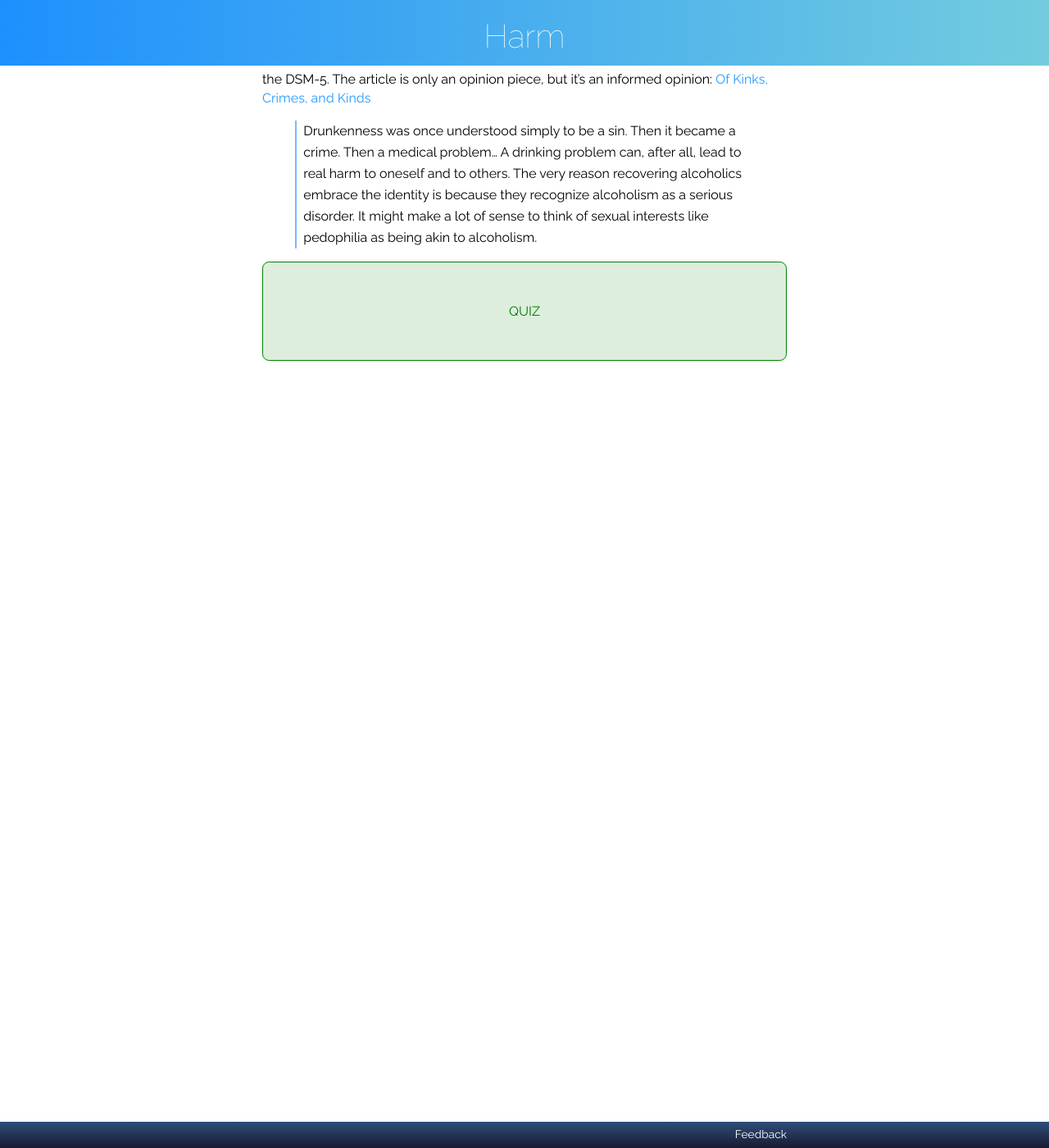
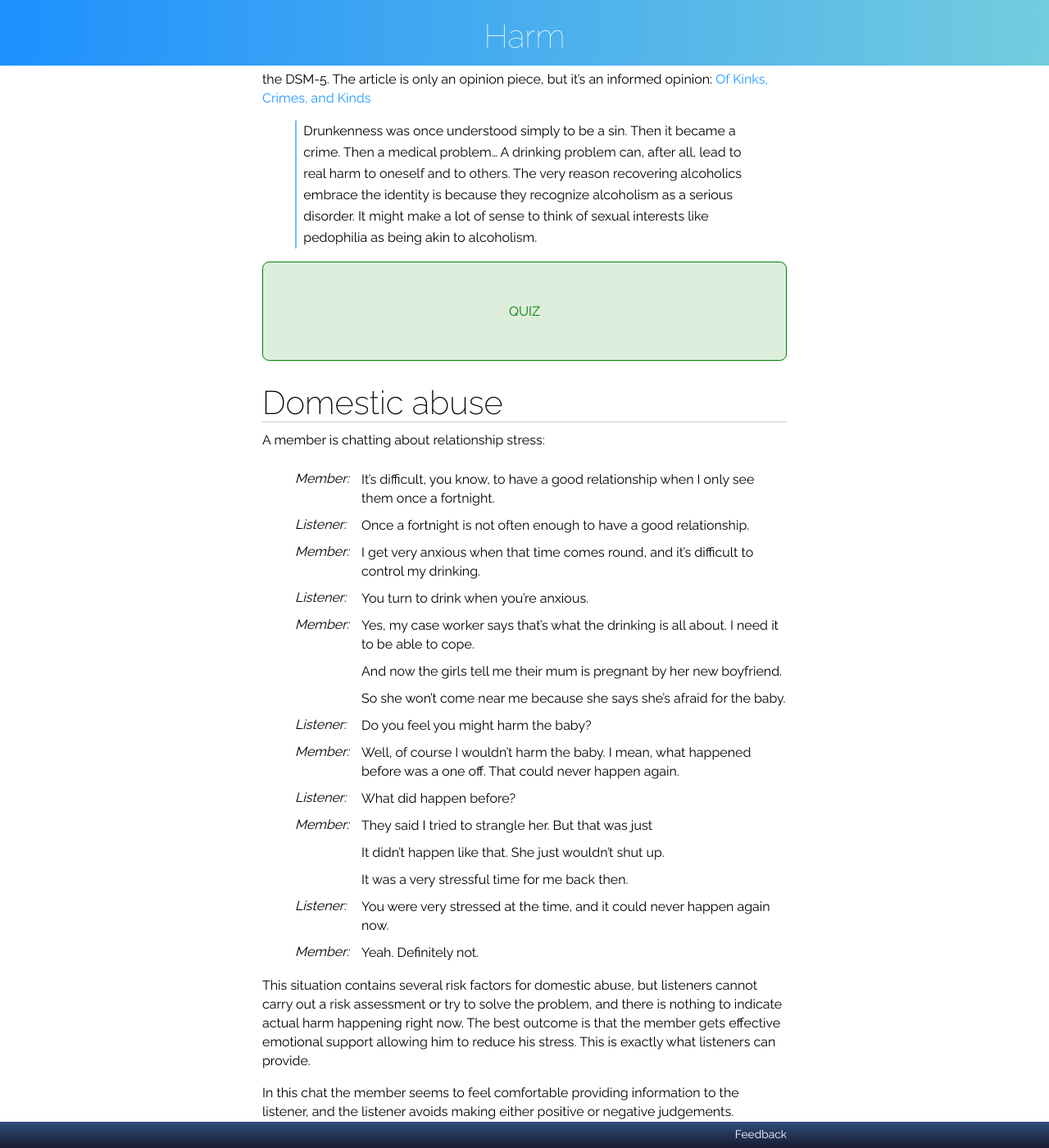
Before and after one commit to RarelyCharlie/rarelycharlie.github.io, a Jekyll site: the page built from _guide/harm.md, in a window 1280 px wide and 1400 px high, scrolled down 30733 px. Shown: the whole window at 82% size. Built offline with Jekyll 4.4.1, drawn with Linux system fonts in a browser that asks for light colours; nearby versions of some CDN libraries; some of the changed text lies outside the part shown.

Commit message:
add section

```diff
--- a/_guide/harm.md
+++ b/_guide/harm.md
@@ -25,7 +25,7 @@ feedback: https://www.7cups.com/@RarelyCharlie
 -	[Psychosis](#psychosis)
 -	[Personality disorder](#personality-disorder)
 -	[Paraphilia](#paraphilia)
--	Domestic violence
+-	[Domestic abuse](#domestic-abuse)
 
 # *Preface*
 *This document is a rough draft version of an unofficial training guide for listeners about chats involving harm. It is not a self-help guide for members.*
@@ -866,3 +866,44 @@ For some more thoughts about these highly controversial issues, here's an articl
 
 QUIZ
 {:.dummyquiz}
+
+# Domestic abuse
+
+A member is chatting about relationship stress:
+
+|Member:|It's difficult, you know, to have a good relationship when I only see them once a fortnight.
+|Listener:|Once a fortnight is not often enough to have a good relationship.
+|Member:|I get very anxious when that time comes round, and it's difficult to control my drinking.
+|Listener:|You turn to drink when you're anxious.
+|Member:|Yes, my case worker says that's what the drinking is all about. I need it to be able to cope.
+||And now the girls tell me their mum is pregnant by her new boyfriend.
+||So she won't come near me because she says she's afraid for the baby.
+|Listener:|Do you feel you might harm the baby?
+|Member:|Well, of course I wouldn't harm the baby. I mean, what happened before was a one off. That could never happen again.
+|Listener:|What did happen before?
+|Member:|They said I tried to strangle her. But that was just
+||It didn't happen like that. She just wouldn't shut up.
+||It was a very stressful time for me back then.
+|Listener:|You were very stressed at the time, and it could never happen again now.
+|Member:|Yeah. Definitely not.
+{:.chat}
+
+This situation contains several risk factors for domestic abuse, but listeners cannot carry out a risk assessment or try to solve the problem, and there is nothing to indicate actual harm happening right now. The best outcome is that the member gets effective emotional support allowing him to reduce his stress. This is exactly what listeners can provide.
+
+In this chat the member seems to feel comfortable providing information to the listener, and the listener avoids making either positive or negative judgements.
+
+### Further information
+
+Here's a summary of risk factors for domestic abuse, on a UK charity website: Identifying Risk Indicators
+http://www.reducingtherisk.org.uk/cms/content/identifying-risk-indicators
+
+> The indicators...are research based and are known to be indicative of increased risk to the victim. They in themselves are not a measure of the likelihood of, or indeed the type of, violence that may be carried out.
+
+Listeners must not think that reading a list on a website makes them trained to assess potentially harmful situations. Listeners must always beware of making positive judgements, which could be mistaken a a "green light" for harmful behaviors. And listeners must always beware of making negative judgements, which could prevent a member from getting effective emotional support.
+
+QUIZ
+{:.dummyquiz}
+
+# Conclusion
+
+You have now completed the guide.
```
